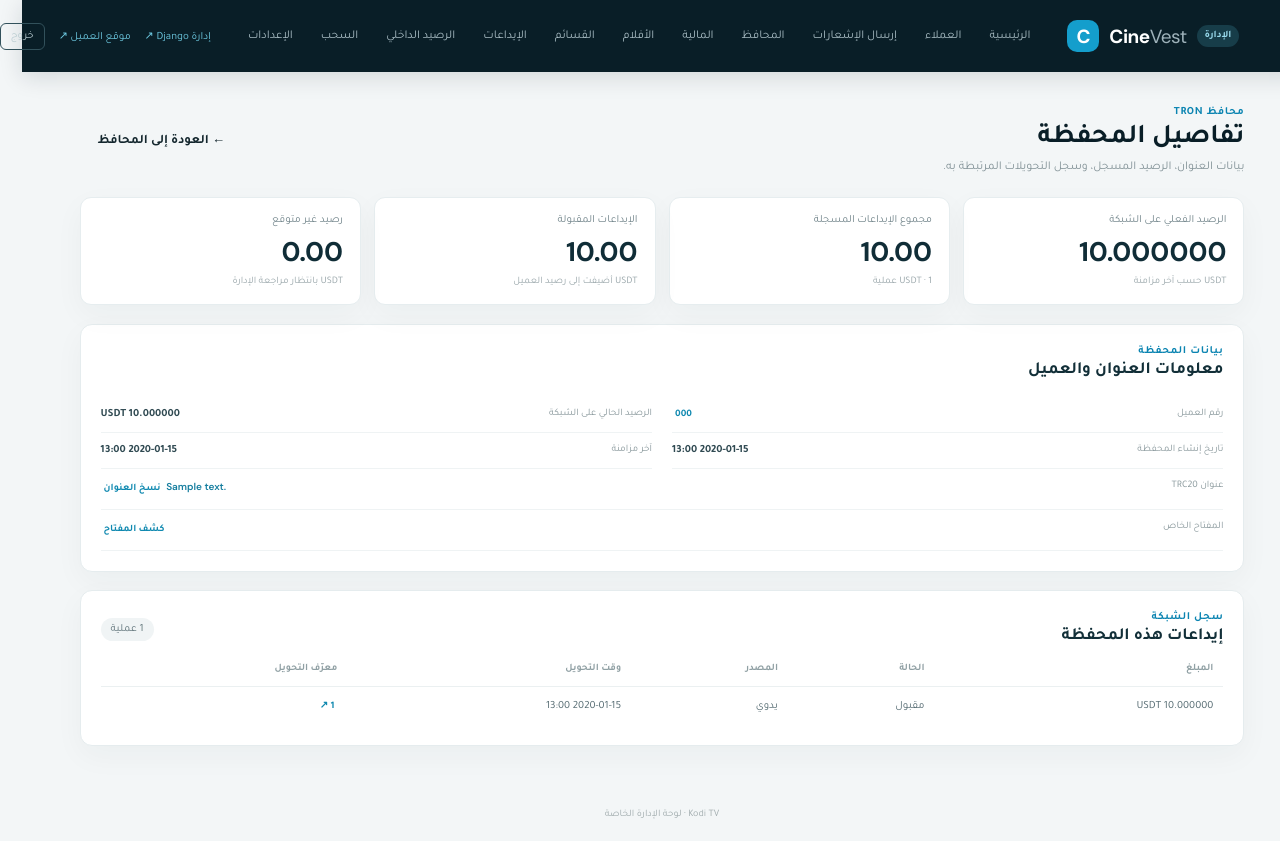
After one commit to MikrotikIT/sortan, a Django app: page /management/wallets/1/ in a window 1280 px wide. The commit adds this page. Run offline with Django 5.2, Linux system fonts and the light colour scheme; a user stored in the database is signed in; tables that the repository leaves empty hold one stand-in row (values such as "Sample post").

Commit message:
Add wallet details and deposit history view

```diff
--- a/investments/management_views.py
+++ b/investments/management_views.py
@@ -5,6 +5,7 @@ from django.contrib import messages
 from django.contrib.auth.decorators import login_required
 from django.conf import settings
 from django.core.exceptions import ImproperlyConfigured, PermissionDenied
+from django.core.paginator import Paginator
 from django.db import transaction
 from django.db.models import Count, DateTimeField, F, Q, Sum
 from django.db.models.functions import Coalesce, TruncDate
@@ -370,6 +371,29 @@ def wallets(request):
 
 
 @staff_required
+def wallet_detail(request, pk):
+    wallet = get_object_or_404(Wallet.objects.select_related("user"), pk=pk)
+    deposit_queryset = wallet.deposits.order_by("-occurred_at", "-created_at", "-pk")
+    page_obj = Paginator(deposit_queryset, 50).get_page(request.GET.get("page"))
+    deposit_totals = wallet.deposits.aggregate(
+        all_amount=Sum("amount"),
+        approved_amount=Sum("amount", filter=Q(status=Deposit.Status.APPROVED)),
+        pending_amount=Sum("amount", filter=Q(status=Deposit.Status.PENDING)),
+        unexpected_amount=Sum("amount", filter=Q(status=Deposit.Status.UNEXPECTED)),
+        deposit_count=Count("pk"),
+    )
+    return render(
+        request,
+        "management/wallet_detail.html",
+        {
+            "wallet": wallet,
+            "deposits": page_obj,
+            "deposit_totals": deposit_totals,
+        },
+    )
+
+
+@staff_required
 @require_POST
 def sync_wallet_balances(request):
     try:
--- a/investments/urls.py
+++ b/investments/urls.py
@@ -34,6 +34,7 @@ urlpatterns = [
     path("management/customers/", management_views.customers, name="management_customers"),
     path("management/customers/<int:pk>/", management_views.customer_detail, name="management_customer_detail"),
     path("management/wallets/", management_views.wallets, name="management_wallets"),
+    path("management/wallets/<int:pk>/", management_views.wallet_detail, name="management_wallet_detail"),
     path("management/wallets/sync/", management_views.sync_wallet_balances, name="management_wallet_sync"),
     path("management/wallets/<int:pk>/private-key/", management_views.reveal_wallet_key, name="management_wallet_reveal"),
     path("management/finance/", management_views.finance, name="management_finance"),
--- /dev/null
+++ b/templates/management/wallet_detail.html
@@ -0,0 +1,62 @@
+{% extends 'management/base.html' %}
+{% load static %}
+{% block title %}عرض المحفظة — Kodi TV{% endblock %}
+{% block content %}
+<section class="management-heading">
+  <div><span class="eyebrow">محافظ TRON</span><h1>تفاصيل المحفظة</h1><p>بيانات العنوان، الرصيد المسجل، وسجل التحويلات المرتبطة به.</p></div>
+  <a class="btn btn-secondary" href="{% url 'management_wallets' %}">← العودة إلى المحافظ</a>
+</section>
+
+<section class="management-stats customer-detail-stats">
+  <div class="management-stat"><span>الرصيد الفعلي على الشبكة</span><strong>{{ wallet.usdt_balance|floatformat:6 }}</strong><small>USDT حسب آخر مزامنة</small></div>
+  <div class="management-stat"><span>مجموع الإيداعات المسجلة</span><strong>{{ deposit_totals.all_amount|default_if_none:0|floatformat:2 }}</strong><small>USDT · {{ deposit_totals.deposit_count }} عملية</small></div>
+  <div class="management-stat"><span>الإيداعات المقبولة</span><strong>{{ deposit_totals.approved_amount|default_if_none:0|floatformat:2 }}</strong><small>USDT أضيفت إلى رصيد العميل</small></div>
+  <div class="management-stat"><span>رصيد غير متوقع</span><strong>{{ deposit_totals.unexpected_amount|default_if_none:0|floatformat:2 }}</strong><small>USDT بانتظار مراجعة الإدارة</small></div>
+</section>
+
+<section class="management-panel">
+  <div class="management-panel-head"><div><span class="eyebrow">بيانات المحفظة</span><h2>معلومات العنوان والعميل</h2></div></div>
+  <dl class="customer-info-list">
+    <div><dt>رقم العميل</dt><dd><a class="table-action" href="{% url 'management_customer_detail' wallet.user.pk %}" dir="ltr">{{ wallet.user.phone }}</a></dd></div>
+    <div><dt>الرصيد الحالي على الشبكة</dt><dd>{{ wallet.usdt_balance|floatformat:6 }} USDT</dd></div>
+    <div><dt>تاريخ إنشاء المحفظة</dt><dd>{{ wallet.created_at|date:"Y-m-d H:i" }}</dd></div>
+    <div><dt>آخر مزامنة</dt><dd>{% if wallet.balance_checked_at %}{{ wallet.balance_checked_at|date:"Y-m-d H:i" }}{% else %}لم تتم المزامنة{% endif %}</dd></div>
+    <div class="customer-info-wide"><dt>عنوان TRC20</dt><dd><code id="wallet-address-{{ wallet.pk }}" dir="ltr">{{ wallet.address }}</code> <button class="table-action" type="button" data-copy-target="wallet-address-{{ wallet.pk }}">نسخ العنوان</button></dd></div>
+    <div class="customer-info-wide"><dt>المفتاح الخاص</dt><dd>
+      {% if user.is_superuser %}
+      <form class="wallet-reveal-form" method="post" action="{% url 'management_wallet_reveal' wallet.pk %}">{% csrf_token %}<button class="table-action" type="submit">كشف المفتاح</button><code class="revealed-private-key" id="wallet-key-{{ wallet.pk }}" dir="ltr" hidden></code><button class="table-action private-key-copy" type="button" data-copy-target="wallet-key-{{ wallet.pk }}" hidden>نسخ المفتاح</button></form>
+      {% else %}<span class="date-muted">مشفّر، والكشف متاح للمدير الأعلى فقط</span>{% endif %}
+    </dd></div>
+  </dl>
+</section>
+
+<section class="management-panel">
+  <div class="management-panel-head"><div><span class="eyebrow">سجل الشبكة</span><h2>إيداعات هذه المحفظة</h2></div><span class="count-pill">{{ deposit_totals.deposit_count }} عملية</span></div>
+  {% if deposits.object_list %}
+  <div class="admin-table-wrap">
+    <table class="admin-table">
+      <thead><tr><th>المبلغ</th><th>الحالة</th><th>المصدر</th><th>وقت التحويل</th><th>معرّف التحويل</th></tr></thead>
+      <tbody>
+        {% for item in deposits %}
+        <tr>
+          <td>{{ item.amount|floatformat:6 }} USDT</td>
+          <td>{{ item.get_status_display }}</td>
+          <td>{{ item.get_source_display }}</td>
+          <td>{% if item.occurred_at %}{{ item.occurred_at|date:"Y-m-d H:i" }}{% else %}{{ item.created_at|date:"Y-m-d H:i" }}{% endif %}</td>
+          <td>{% if item.transaction_id %}<a class="table-action" href="https://tronscan.org/#/transaction/{{ item.transaction_id }}" target="_blank" rel="noopener noreferrer">{{ item.transaction_id|truncatechars:20 }} ↗</a>{% else %}{{ item.reference|default:"—" }}{% endif %}</td>
+        </tr>
+        {% endfor %}
+      </tbody>
+    </table>
+  </div>
+  {% if deposits.has_other_pages %}
+  <div class="row-actions" style="justify-content:center;margin-top:16px">
+    {% if deposits.has_previous %}<a class="table-action" href="?page={{ deposits.previous_page_number }}">← السابق</a>{% endif %}
+    <span class="date-muted">صفحة {{ deposits.number }} من {{ deposits.paginator.num_pages }}</span>
+    {% if deposits.has_next %}<a class="table-action" href="?page={{ deposits.next_page_number }}">التالي →</a>{% endif %}
+  </div>
+  {% endif %}
+  {% else %}<div class="admin-empty">لا توجد إيداعات مسجلة لهذه المحفظة بعد.</div>{% endif %}
+</section>
+{% endblock %}
+{% block extra_js %}<script src="{% static 'js/wallet-management.js' %}"></script>{% endblock %}
```
Also changed, not shown: templates/management/wallets.html (+31 -4 lines).
